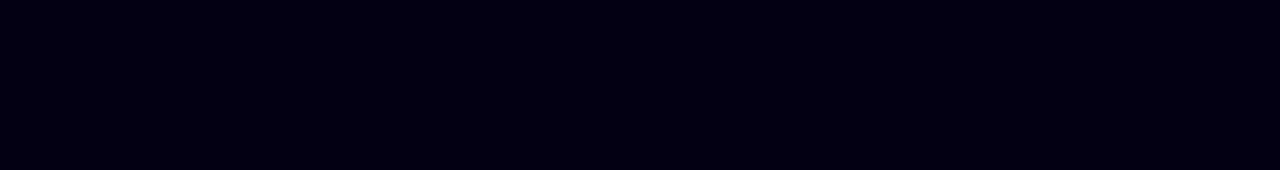
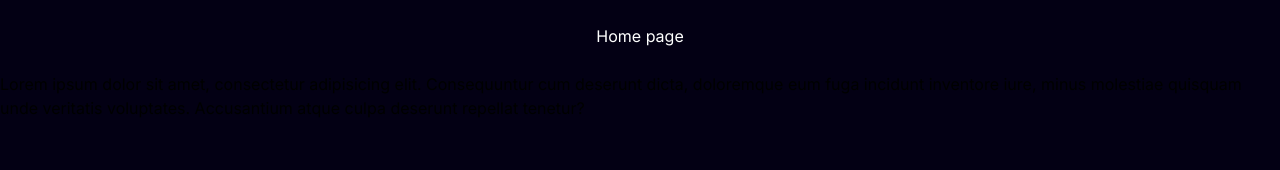
Before and after one commit to muthuri-dev/nextjs-frame-motion, a Next.js app: page /about in a window 1280 px wide. Before the commit this address had no page. Shown: the top 170 px of the page. Built offline with nearby package versions, Linux system fonts and the light colour scheme.

Commit message:
Page navigation animation

```diff
--- /dev/null
+++ b/app/about/page.tsx
@@ -0,0 +1,14 @@
+"use client"
+import React from "react";
+import {motion} from "framer-motion";
+
+export default function About() {
+    return (
+        <motion.div initial={{opacity: 0}} animate={{opacity: 1}} exit={{opacity: 0}} transition={{duration: 2}}>
+            <div className="text-white text-center p-6">Home page</div>
+            <p>Lorem ipsum dolor sit amet, consectetur adipisicing elit. Consequuntur cum deserunt dicta, doloremque eum
+                fuga incidunt inventore iure, minus molestiae quisquam unde veritatis voluptates. Accusantium atque
+                culpa deserunt repellat tenetur?</p>
+        </motion.div>
+    );
+}
--- a/app/page.tsx
+++ b/app/page.tsx
@@ -5,16 +5,19 @@
 import Draggable from "@/components/Draggable";
 import HoverClick from "@/components/hover&click";
 import Trigger from "@/components/Trigger";
-
+import {motion, AnimatePresence} from "framer-motion";
 
 export default function Home() {
     return (
-        <main>
+        <motion.div initial={{opacity: 0}} animate={{opacity: 1}} exit={{opacity: 0}} transition={{duration: 2}}>
+            <AnimatePresence mode='wait'>
+                <h1 className="text-white text-center"><a href="/about">About Page</a></h1>
+            </AnimatePresence>
             <Textt/>
             <EnterExit/>
             <Draggable/>
             <HoverClick/>
             <Trigger/>
-        </main>
+        </motion.div>
     );
 }
```
